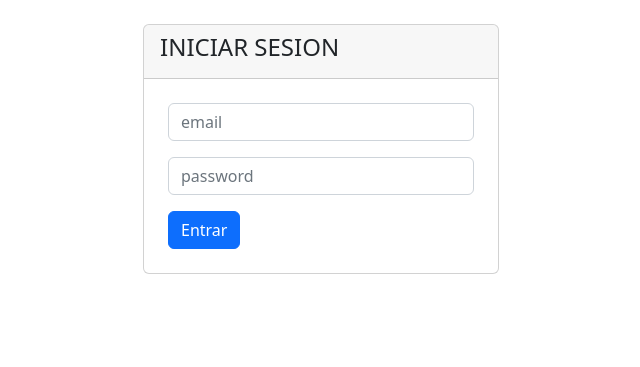
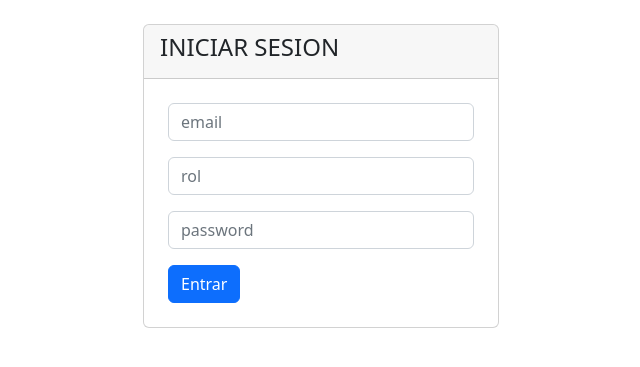
Before and after one commit to SelenaLucero/TPEspecial, a PHP site: page /router.php in a window 1280 px wide. Shown: the part 56-423 px from the top of the page, without its empty margins (319-959 px from the left). Run offline with PHP 8.4, Linux system fonts and the light colour scheme.

Commit message:
agrego nuevos cambios y empiezo con el login invitado

```diff
--- a/app/controllers/auth.controller.php
+++ b/app/controllers/auth.controller.php
@@ -20,10 +20,11 @@ class AuthController{
     public function validateUser(){
          // agarro los datos del form
          $email = $_POST['email'];
+         $rol = $_POST['rol'];
          $password = $_POST['password'];
 
          // busco el usuario por email
-        $user = $this->model->getUser($email);
+        $user = $this->model->getUser($email , $rol);
 
         // verifico que el usuario existe y que las contraseñas son iguales
         if($user && password_verify($password, $user->password)){
@@ -31,6 +32,7 @@ class AuthController{
             session_start();
             // guarda los datos de la session (estado)
             $_SESSION['USER_ID'] = $user->id_user;
+            $_SESSION['rol']= true;
             $_SESSION['USER_EMAIL'] = $user->email;
             $_SESSION['IS_LOGGED']= true; //si es true esta logueado
 
--- a/templates/formLogin.tpl
+++ b/templates/formLogin.tpl
@@ -10,6 +10,9 @@
                 <form action="validate" method="POST" class="p-4" enctype="multipart/form-data">
                     <div class="mb-3">
                         <input name="email" placeholder="email" type="email" id="email" class="form-control">
+                    </div>
+                    <div class="mb-3">
+                        <input name="rol" placeholder="rol" type="text" id="rol" class="form-control">
                     </div>
                     <div class="mb-3">
                         <input name="password" placeholder="password" type="password" id="password" class="form-control">
```
